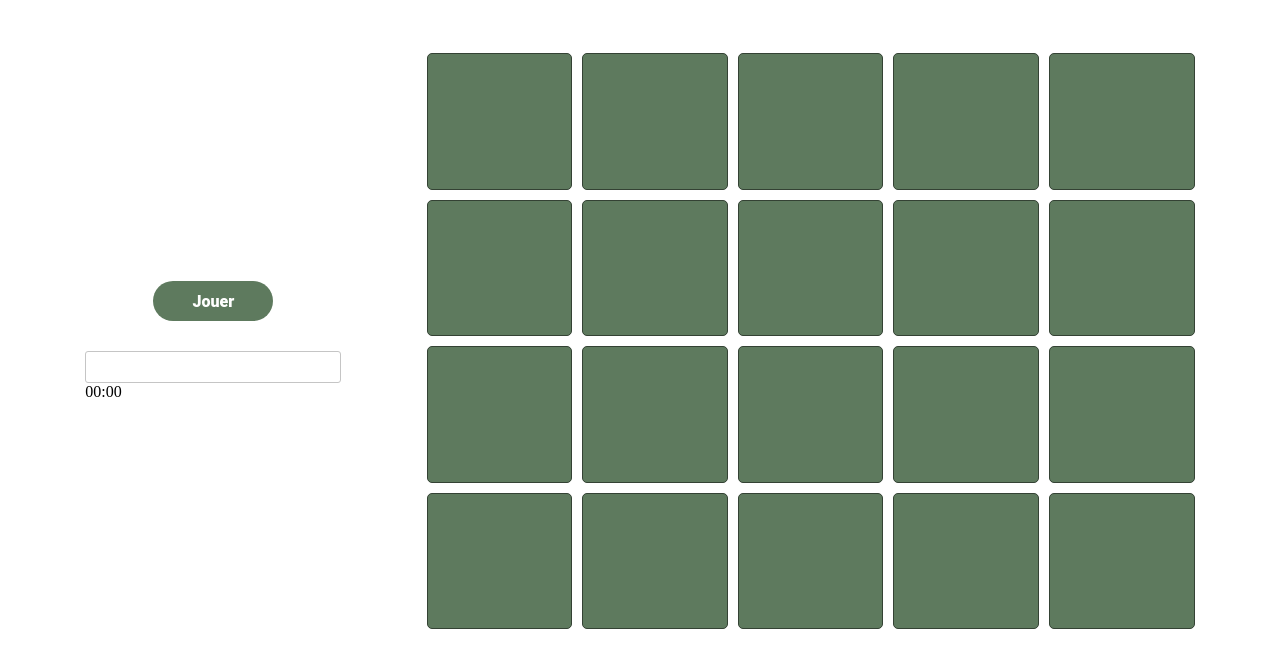
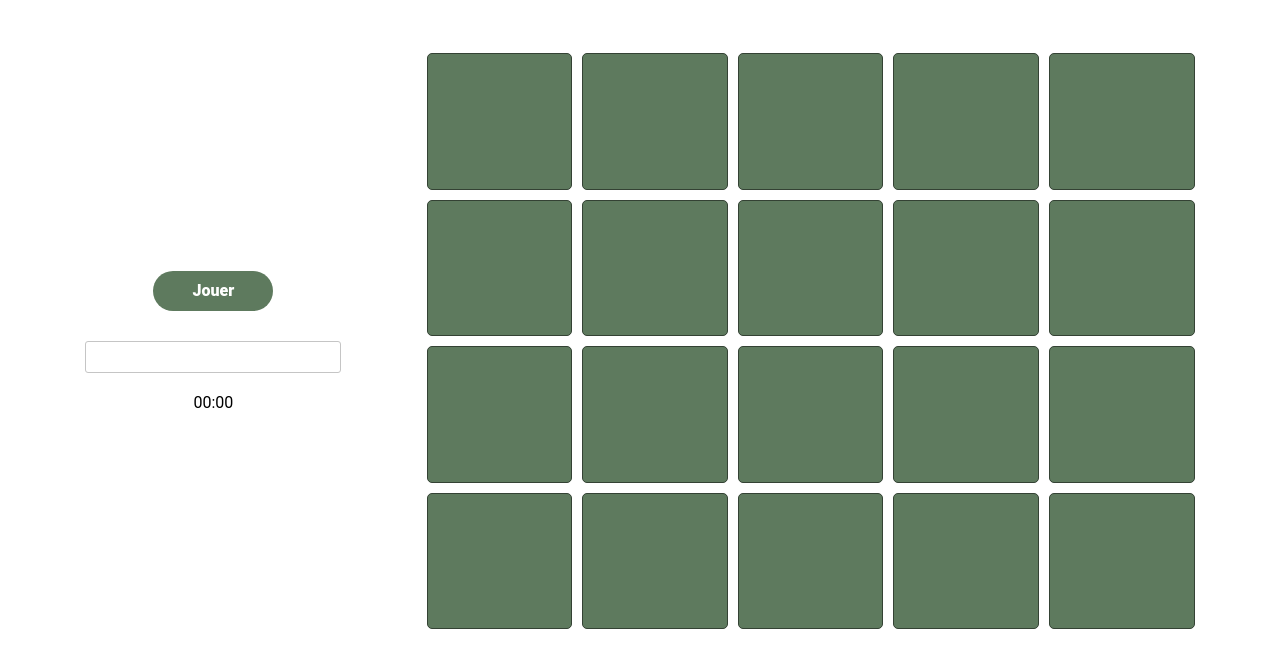
Before and after one commit to Laetitia-V/memory-game, a website: page src/index.html in a window 1280 px wide. Shown: the part 90-758 px from the top of the page. Drawn offline with nearby package versions, Linux system fonts and the light colour scheme.

Commit message:
feat(stopwath): layout

```diff
--- a/src/scss/base/_typography.scss
+++ b/src/scss/base/_typography.scss
@@ -1,3 +1,7 @@
+body {
+     font-family: 'Roboto', sans-serif;
+}
+
 h1 {
      margin:0;
      font-family: 'Pacifico', cursive;
--- a/src/scss/layouts/_infos.scss
+++ b/src/scss/layouts/_infos.scss
@@ -1,7 +1,11 @@
 .infos {
+     text-align: center;
      margin-top: 30px;
      width: $left-width;
      @include mobile-only {
           width: 80vw;
      }
+     &__time {
+          margin-top: 20px;
+     }
 }
```
Also changed, not shown: public/css/style.css.
